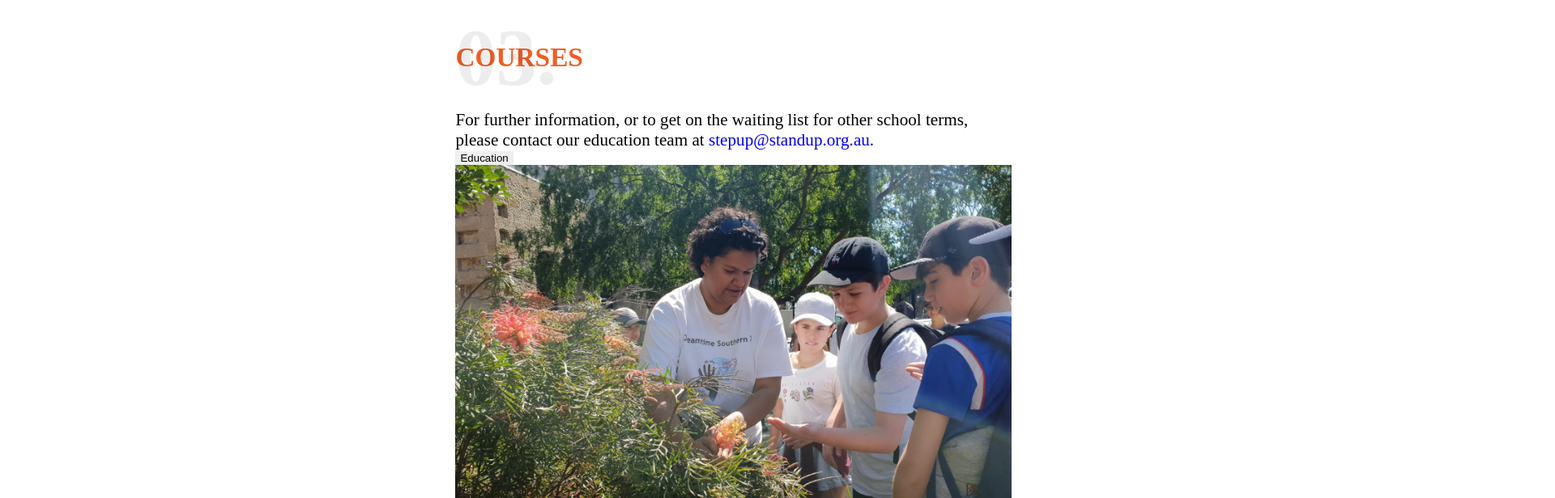
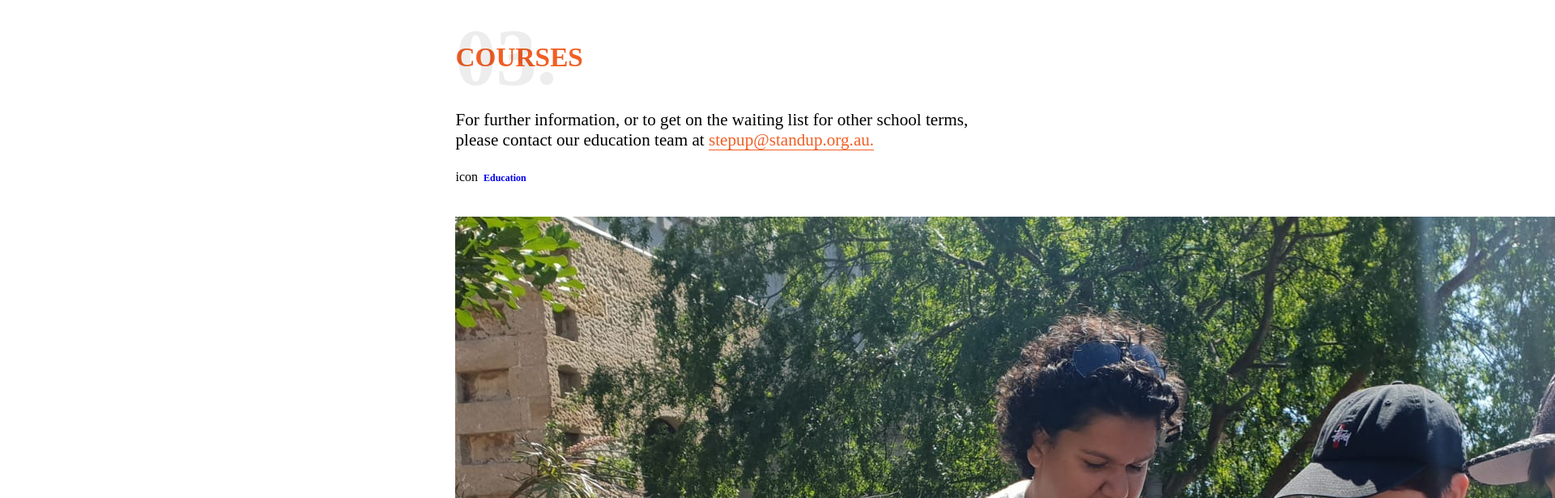
Before and after one commit to pieroapretto/Purpose, a website: page webroot/index.html in a window 1280 px wide. Shown: the part 1200-1816 px from the top of the page at 81% size, 1920 px wide, since content can reach past the window. Drawn offline with Linux system fonts and the light colour scheme.

Commit message:
Restructuring the hmtl element

```diff
--- a/scss/_courses.scss
+++ b/scss/_courses.scss
@@ -1,10 +1,39 @@
 #courses {
   .courses_header {
+    padding-bottom: 30px;
     .title {
     }
     .texts {
+      margin-bottom: 16px;
+      span {
+        a {
+          outline: none;
+          color: #F15E24;
+          text-decoration: none;
+          position: relative;
+          vertical-align: bottom;
+          font-weight: 500;
+          border-bottom: 1px solid #F15E24;
+          transition: background-color 0.3s,border-color 0.3s;
+        }
+      }
     }
     .btn {
+      padding: 8px 0;
+      i {
+
+      }
+      a {
+        display: inline-block;
+        padding: 4px 3px;
+        font-size: 75%;
+        font-weight: 700;
+        line-height: 1;
+        text-align: center;
+        white-space: nowrap;
+        vertical-align: baseline;
+        border-radius: 4px;
+      }
     }
   }
   .cards {
--- a/webroot/index.html
+++ b/webroot/index.html
@@ -156,16 +156,20 @@
                     ></span
                   >
                 </p>
-                <button type="button" class="btn">Education</button>
+                <div type="button" class="btn">
+                  <i class="icon_tag">icon</i>
+                  <a href="https://www.standup.org.au/tags/education">Education</a>
                 </div>
-              <div class="cards">
-                <aside class="melbourne">
+              </div>
+              <div>
                 <a
                   class="melbourne_feature"
                   href="https://www.standup.org.au/melbourne_step_up_dates"
                 >
                   <img src="./images/melb.png" alt="melb photo" />
                 </a>
+              </div>
+              <aside class="melbourne">
                 <h5 class="melbourne_head">Melbourne step up dates</h5>
                 <p class="melbourne_texts">
                   Step Up is Stand Up's program designed for Bnei Mitzah aged
@@ -179,13 +183,15 @@
                   >Read more</a
                 >
               </aside>
-                <aside class="sydney">
+              <div>
                 <a
                   class="sydney_feature"
                   href="https://www.standup.org.au/sydney_step_up_dates"
                 >
                   <img src="./images/syd.png" alt="Sydney photo" />
                 </a>
+              </div>
+              <aside class="sydney">
                 <h5 class="sydney_head">Sydney step up dates</h5>
                   <p class="sydney_texts">
                     Step Up is Stand Up's program designed for Bnei Mitzah aged
@@ -198,9 +204,8 @@
                     href="https://www.standup.org.au/sydney_step_up_dates"
                     >Read more</a
                   >
+
               </aside>
-              </div>
-            </article>
           </section>
         </div>
       </div>
```
Also changed, not shown: webroot/css/index.css. Lines whose indentation alone changed are shown as unchanged.
